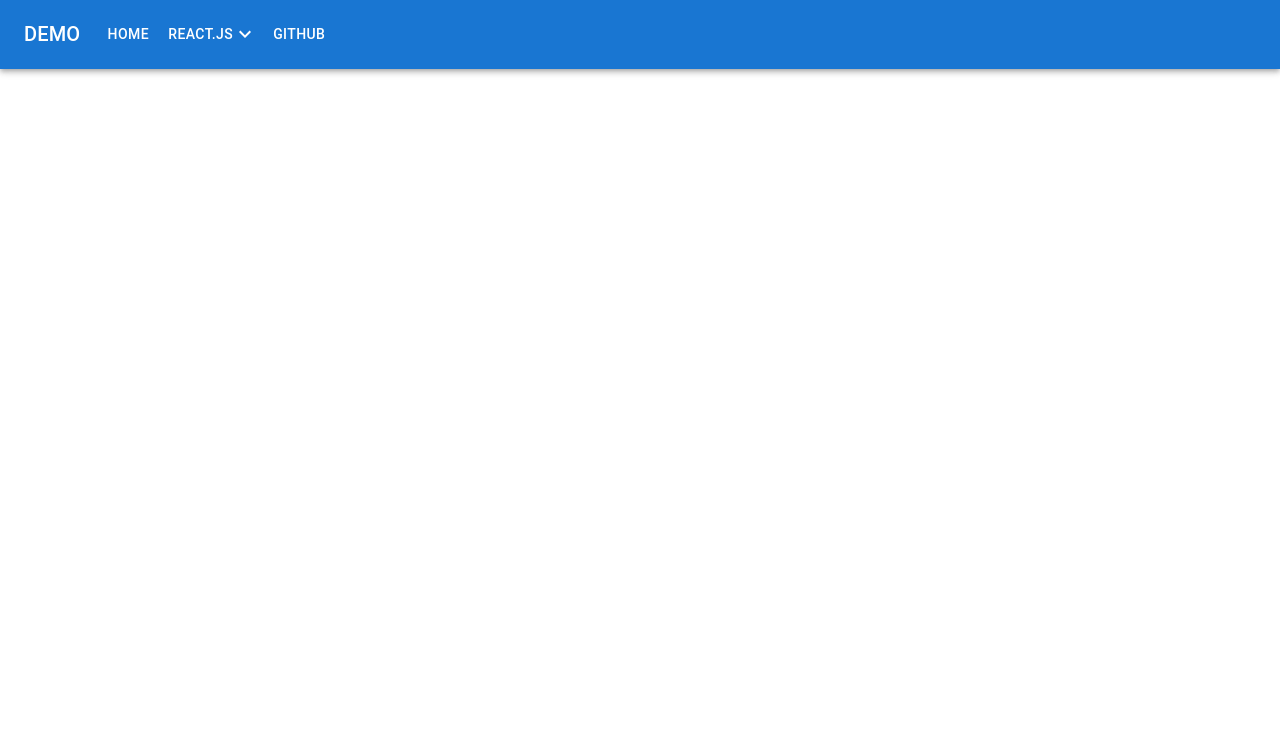
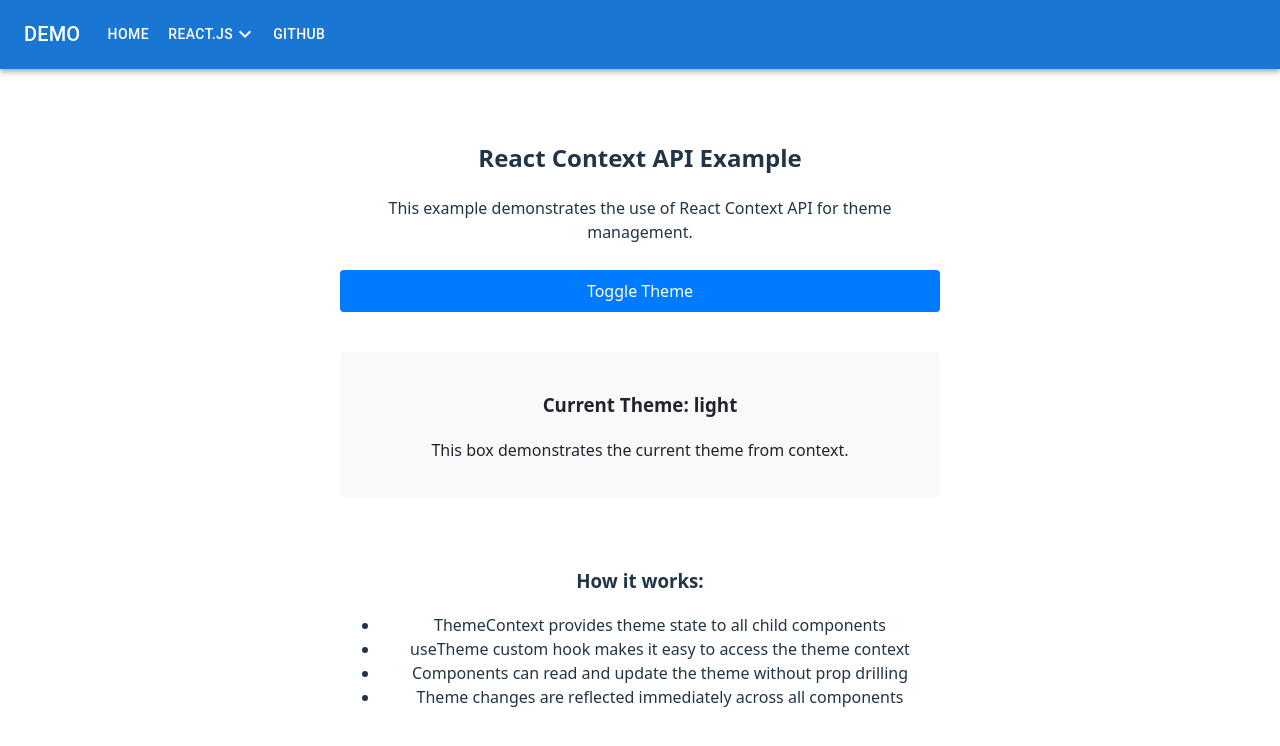
Before and after one commit to ganjianping/gjpd-reactjs19-vite, a React (Vite) app: page /demo/reactjs/context-example in a window 1280 px wide. Shown: the top 746 px of the page. Built offline with nearby package versions, Linux system fonts and the light colour scheme.

Commit message:
Add React Context API example and related changes

```diff
--- a/src/App.jsx
+++ b/src/App.jsx
@@ -6,6 +6,7 @@ import PropsExample from './demo/reactjs/PropsExample';
 import HooksExample from './demo/reactjs/HooksExample';
 import ListsAndKeysExample from './demo/reactjs/ListsAndKeysExample';
 import FormsExample from './demo/reactjs/FormsExample';
+import ContextExample from './demo/reactjs/ContextExample';
 import './App.css';
 
 function App() {
@@ -20,6 +21,7 @@ function App() {
           <Route path="/demo/reactjs/hooks-example" element={<HooksExample />} />
           <Route path="/demo/reactjs/lists-and-keys-example" element={<ListsAndKeysExample />} />
           <Route path="/demo/reactjs/forms-example" element={<FormsExample />} />
+          <Route path="/demo/reactjs/context-example" element={<ContextExample />} />
         </Routes>
       </div>
     </BrowserRouter>
--- /dev/null
+++ b/src/demo/reactjs/ContextExample.jsx
@@ -0,0 +1,100 @@
+import { createContext, useContext, useState } from 'react';
+
+// Create a theme context
+const ThemeContext = createContext();
+
+// Theme provider component
+const ThemeProvider = ({ children }) => {
+  const [theme, setTheme] = useState('light');
+
+  const toggleTheme = () => {
+    setTheme(prevTheme => prevTheme === 'light' ? 'dark' : 'light');
+  };
+
+  const value = { theme, toggleTheme };
+
+  return (
+    <ThemeContext.Provider value={value}>
+      {children}
+    </ThemeContext.Provider>
+  );
+};
+
+// Custom hook to use theme context
+const useTheme = () => {
+  const context = useContext(ThemeContext);
+  if (context === undefined) {
+    throw new Error('useTheme must be used within a ThemeProvider');
+  }
+  return context;
+};
+
+// Example components using the theme context
+const ThemedButton = () => {
+  const { theme, toggleTheme } = useTheme();
+
+  return (
+    <button
+      onClick={toggleTheme}
+      style={{
+        backgroundColor: theme === 'light' ? '#007bff' : '#6c757d',
+        color: 'white',
+        padding: '10px 20px',
+        border: 'none',
+        borderRadius: '4px',
+        cursor: 'pointer',
+        margin: '10px 0'
+      }}
+    >
+      Toggle Theme
+    </button>
+  );
+};
+
+const ThemedBox = () => {
+  const { theme } = useTheme();
+
+  return (
+    <div
+      style={{
+        backgroundColor: theme === 'light' ? '#f8f9fa' : '#343a40',
+        color: theme === 'light' ? '#212529' : '#f8f9fa',
+        padding: '20px',
+        borderRadius: '8px',
+        margin: '10px 0',
+        transition: 'all 0.3s ease'
+      }}
+    >
+      <h3>Current Theme: {theme}</h3>
+      <p>This box demonstrates the current theme from context.</p>
+    </div>
+  );
+};
+
+// Main example component
+const ContextExample = () => {
+  return (
+    <div className="context-example" style={{ maxWidth: '600px', margin: '0 auto', padding: '20px' }}>
+      <h2>React Context API Example</h2>
+      <p>This example demonstrates the use of React Context API for theme management.</p>
+
+      <ThemeProvider>
+        <div style={{ display: 'flex', flexDirection: 'column', gap: '20px' }}>
+          <ThemedButton />
+          <ThemedBox />
+          <div style={{ marginTop: '20px' }}>
+            <h3>How it works:</h3>
+            <ul>
+              <li>ThemeContext provides theme state to all child components</li>
+              <li>useTheme custom hook makes it easy to access the theme context</li>
+              <li>Components can read and update the theme without prop drilling</li>
+              <li>Theme changes are reflected immediately across all components</li>
+            </ul>
+          </div>
+        </div>
+      </ThemeProvider>
+    </div>
+  );
+};
+
+export default ContextExample;
--- a/src/menu/menu.json
+++ b/src/menu/menu.json
@@ -12,7 +12,8 @@
         { "label": "Props", "url": "/demo/reactjs/props-example" },
         { "label": "Hooks", "url": "/demo/reactjs/hooks-example" },
         { "label": "Lists & Keys", "url": "/demo/reactjs/lists-and-keys-example" },
-        { "label": "Forms", "url": "/demo/reactjs/forms-example" }
+        { "label": "Forms", "url": "/demo/reactjs/forms-example" },
+        { "label": "Context API", "url": "/demo/reactjs/context-example" }
       ]
     },
     {
```
